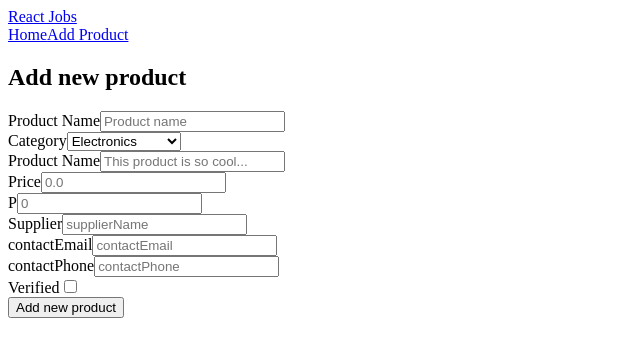
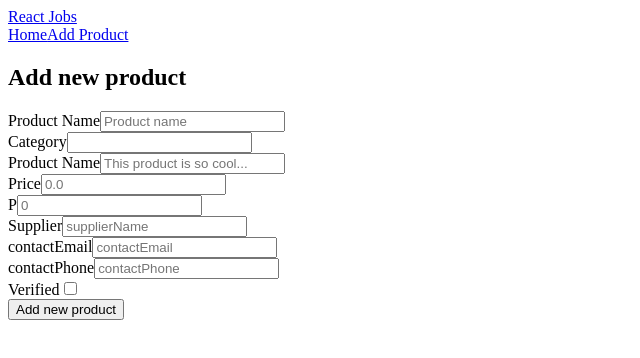
Before and after one commit to Hung-497/week7-fe-pp, a React app in the folder frontend/: page /add-product in a window 1280 px wide. Shown: the top 358 px of the page, without its empty margins (0-640 px from the left). Built offline with nearby package versions, Linux system fonts and the light colour scheme; the HTML template or start-up script is replaced by a standard one.

Commit message:
fix more bugs

```diff
--- a/frontend/src/pages/AddProductPage.jsx
+++ b/frontend/src/pages/AddProductPage.jsx
@@ -13,18 +13,16 @@ const addProductPage = () => {
   const [supplierName, setSupplierName] = useState("");
   const [contactEmail, setContactEmail] = useState("");
   const [contactPhone, setContactPhone] = useState("");
-    const [isVerified, setIsVerified] = useState("")
+  const [isVerified, setIsVerified] = useState("");
 
   const navigate = useNavigate();
-
-
 
   const addProduct = async (newProduct) => {
     try {
       const res = await fetch("/api/products", {
         method: "POST",
-                headers: { "Content-Type": "application/json", },
-                body: JSON.stringify(newProduct)
+        headers: { "Content-Type": "application/json" },
+        body: JSON.stringify(newProduct),
       });
 
       if (!res.ok) {
@@ -36,8 +34,6 @@ const addProductPage = () => {
     }
     return true;
   };
-
-
 
   const submitForm = (e) => {
     e.preventDefault();
@@ -53,8 +49,8 @@ const addProductPage = () => {
         contactEmail,
         contactPhone,
         isVerified,
-            }
-        }
+      },
+    };
 
     addProduct(newProduct);
     toast.success("Product has been added");
@@ -87,21 +83,14 @@ const addProductPage = () => {
             <label htmlFor="productCategory" className="productCategory">
               Category
             </label>
-                        <select
+            <input
               id="category"
               name="category"
               className="productCategory"
               required
               value={category}
               onChange={(e) => setCategory(e.target.value)}
-                        >
-                            <option value="Electronics">Electronics</option>
-                            <option value="Furniture">Furniture</option>
-                            <option value="Games">Games</option>
-                            <option value="Food">Food</option>
-                            <option value="Vehicles">Vehicles</option>
-                            <option value="SomethingElse">Something else</option>
-                        </select>
+            />
           </div>
 
           <div className="box5">
@@ -200,7 +189,6 @@ const addProductPage = () => {
             />
           </div>
 
-
           <div>
             <label htmlFor="isVerified" className="isVerified">
               Verified
@@ -213,8 +201,7 @@ const addProductPage = () => {
             />
           </div>
 
-                    <button className="buttonAddProduct"
-                        type="submit">
+          <button className="buttonAddProduct" type="submit">
             Add new product
           </button>
         </form>
@@ -223,5 +210,4 @@ const addProductPage = () => {
   );
 };
 
-
 export default addProductPage;
```
Lines whose indentation alone changed are shown as unchanged.
